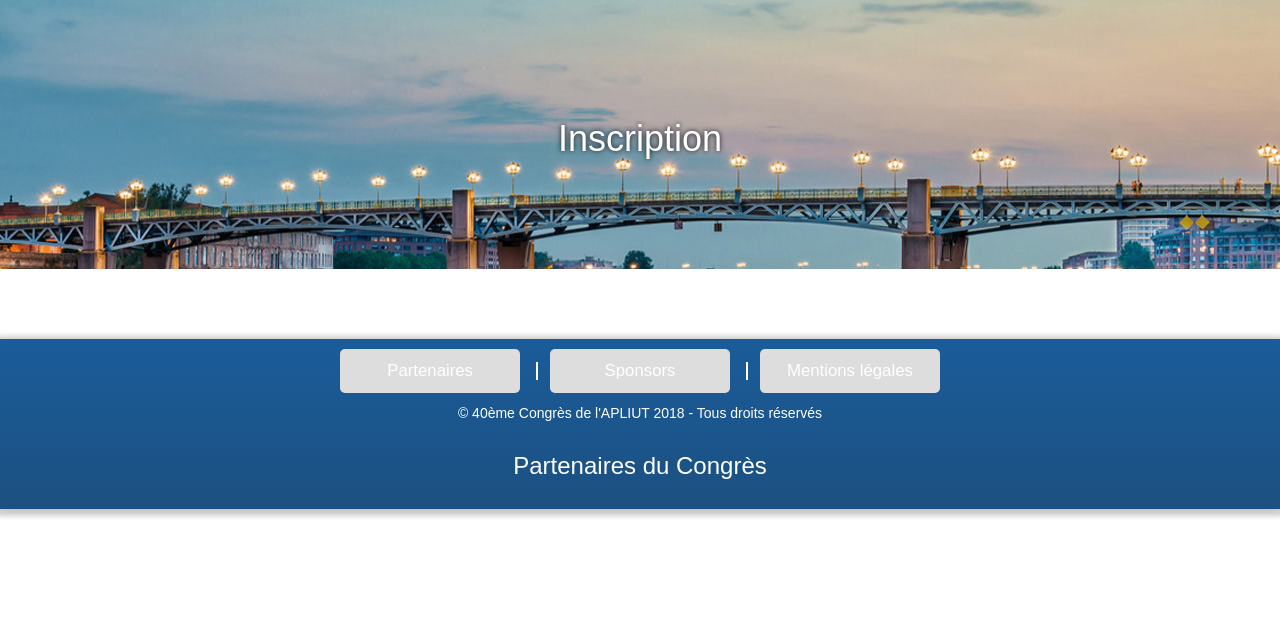
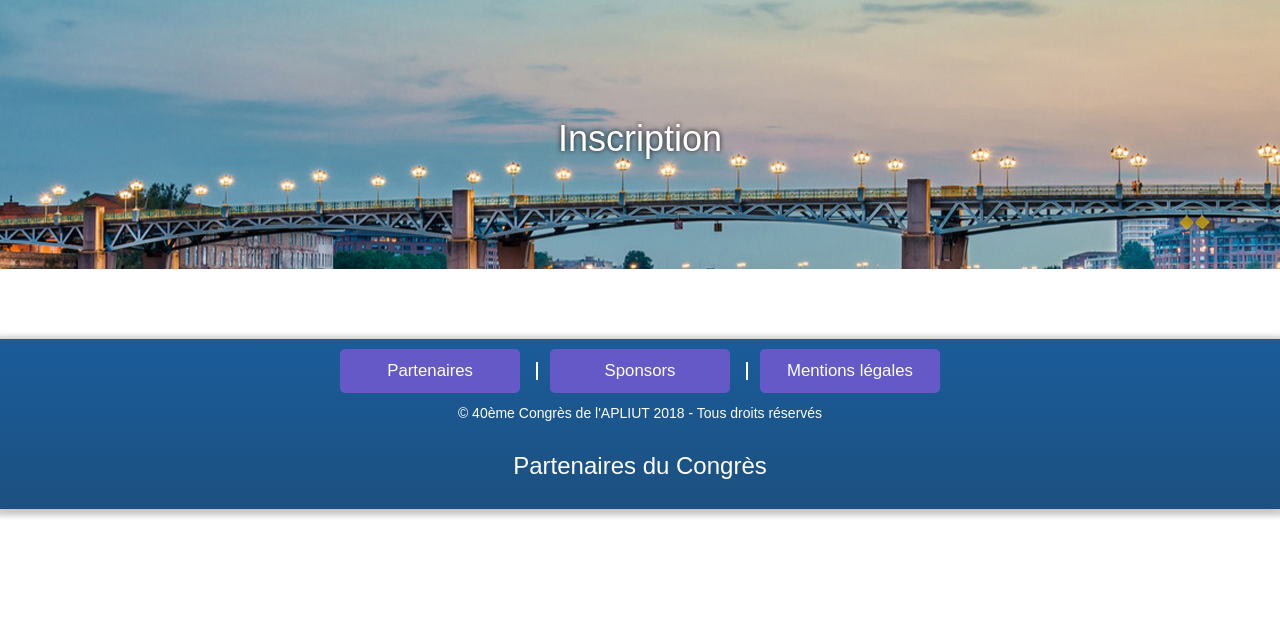
Before and after one commit to Hydroxycarbamide/PTUT2017, a PHP site: page /inscription.php in a window 1280 px wide. Shown: the part 61-694 px from the top of the page. Run offline with PHP 8.4, Linux system fonts and the light colour scheme; data that the repository does not hold is empty; some libraries are stand-ins or nearby versions.

Commit message:
Changement style boutons

```diff
--- a/css/main.css
+++ b/css/main.css
@@ -372,26 +372,26 @@ input[type="submit"].input_over {
 	-ms-border-radius: 5px;
 	-o-border-radius: 5px;
 	border-radius: 5px;
-	ms-filter-background: #DDD;
-	-webkit-background: #DDD;
-	filter-background: #DDD;
-	-khtml-background: #DDD;
-	-moz-background: #DDD;
-	-ms-background: #DDD;
-	-o-background: #DDD;
-	background: #DDD;
+	ms-filter-background: #6559C7;
+	-webkit-background: #6559C7;
+	filter-background: #6559C7;
+	-khtml-background: #6559C7;
+	-moz-background: #6559C7;
+	-ms-background: #6559C7;
+	-o-background: #6559C7;
+	background: #6559C7;
 	padding: 10px;
 	text-decoration: none;
 	font-size: 1.5em;
-	color: #555555;
-	ms-filter-transition: all .7s ease-in;
-	-webkit-transition: all .7s ease-in;
-	filter-transition: all .7s ease-in;
-	-khtml-transition: all .7s ease-in;
-	-moz-transition: all .7s ease-in;
-	-ms-transition: all .7s ease-in;
-	-o-transition: all .7s ease-in;
-	transition: all .7s ease-in;
+	color: #FFFFFF;
+	ms-filter-transition: all .3s ease-in;
+	-webkit-transition: all .3s ease-in;
+	filter-transition: all .3s ease-in;
+	-khtml-transition: all .3s ease-in;
+	-moz-transition: all .3s ease-in;
+	-ms-transition: all .3s ease-in;
+	-o-transition: all .3s ease-in;
+	transition: all .3s ease-in;
 }
 
 .page-inscription a,
```
Also changed, not shown: other parts of css/main.css (+18 -18 lines).
